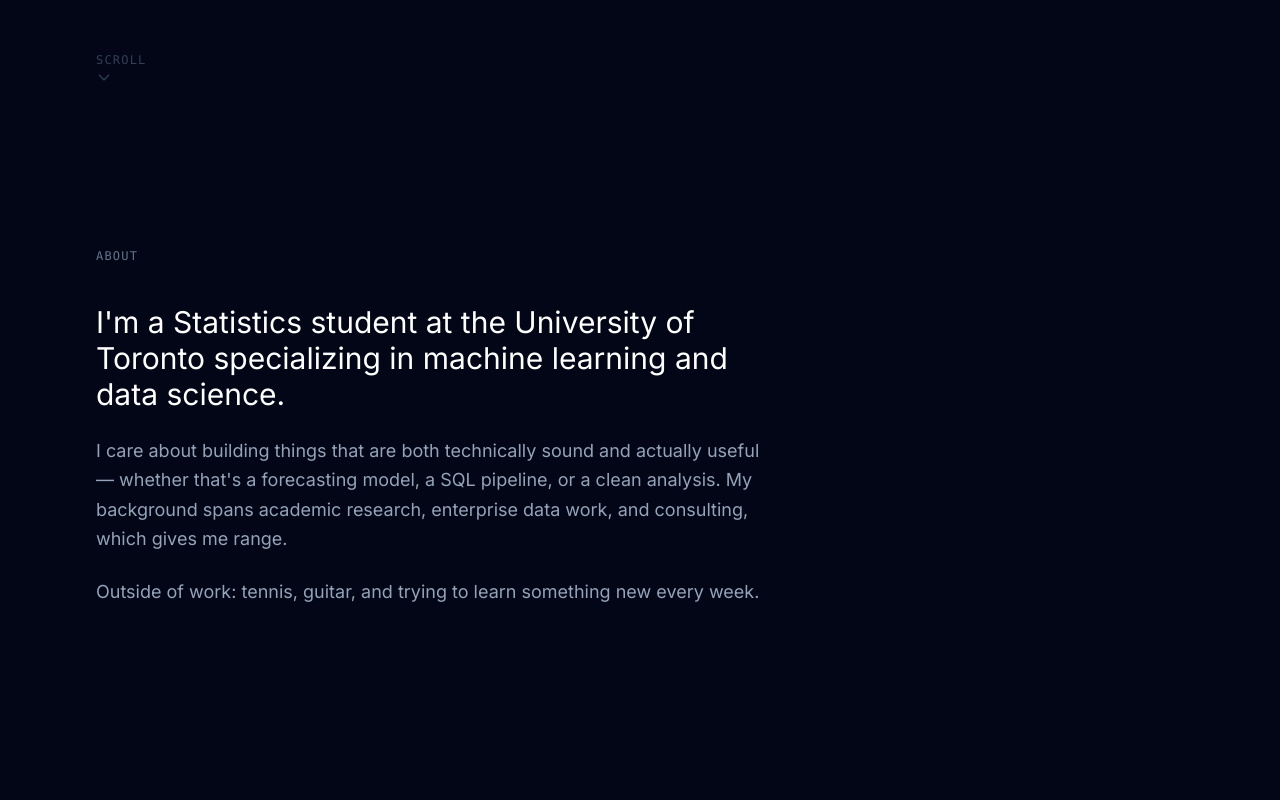
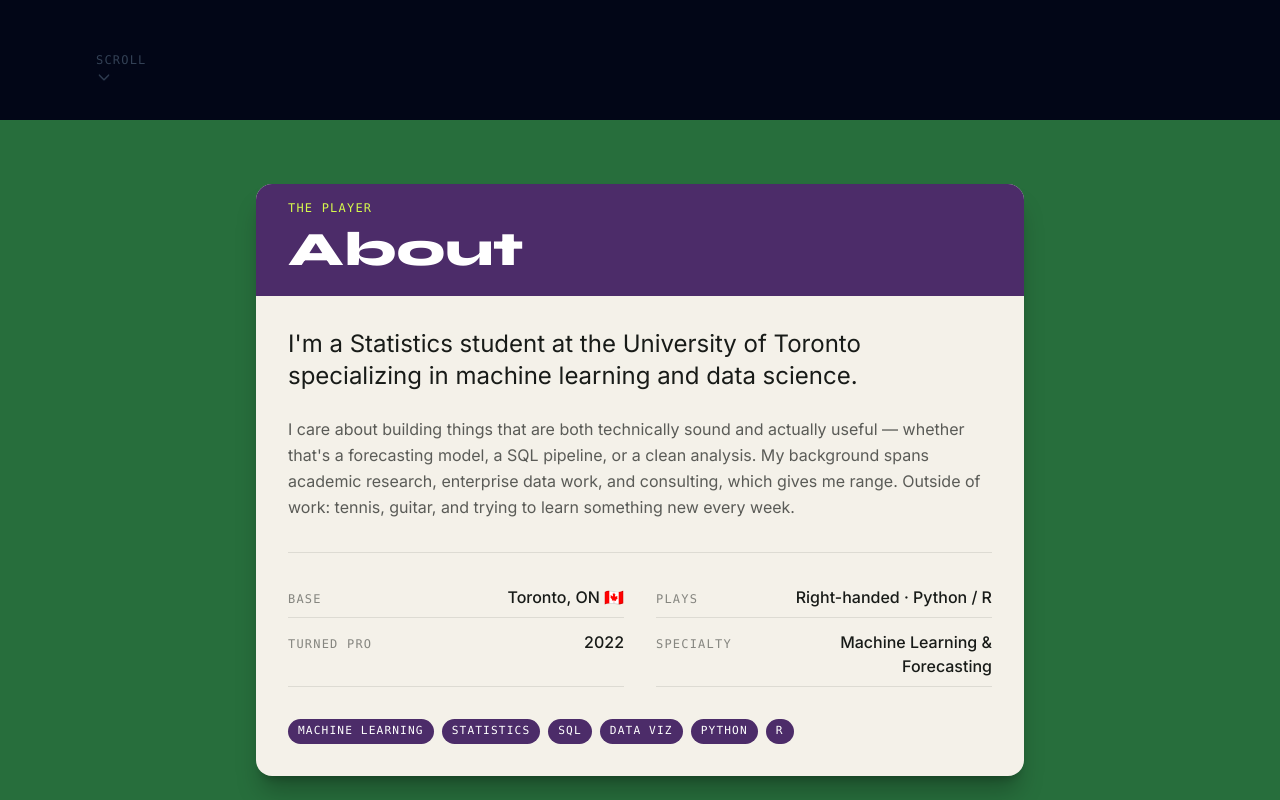
Before and after one commit to smarthkaul/smarthkaul.github.io, a React (Vite) app in the folder website/: page / in a window 1280 px wide. Shown: the part 680-1480 px from the top of the page. Built offline with nearby package versions, Linux system fonts and the light colour scheme.

Commit message:
Reskin About as THE PLAYER stat card

```diff
--- a/website/src/components/About.jsx
+++ b/website/src/components/About.jsx
@@ -1,28 +1,55 @@
 import { useReveal } from "../hooks/useReveal";
+import StatCard from "./broadcast/StatCard";
+import Badge from "./broadcast/Badge";
+
+const PROFILE = [
+  { k: "Base", v: "Toronto, ON 🇨🇦" },
+  { k: "Plays", v: "Right-handed · Python / R" },
+  { k: "Turned pro", v: "2022" },
+  { k: "Specialty", v: "Machine Learning & Forecasting" },
+];
+
+const SKILLS = ["Machine Learning", "Statistics", "SQL", "Data Viz", "Python", "R"];
 
 const About = () => {
   const [ref, visible] = useReveal();
 
   return (
-    <section id="about" className="py-32 bg-slate-950 px-6 sm:px-12 lg:px-24">
-      <div ref={ref} className={`max-w-2xl reveal ${visible ? "visible" : ""}`}>
-        <p className="font-mono text-slate-500 text-xs uppercase tracking-widest mb-10">
-          About
-        </p>
-        <p className="text-white text-2xl sm:text-3xl font-light leading-relaxed mb-6">
-          I&apos;m a Statistics student at the University of Toronto specializing
-          in machine learning and data science.
-        </p>
-        <p className="text-slate-400 text-lg leading-relaxed mb-6">
-          I care about building things that are both technically sound and
-          actually useful — whether that&apos;s a forecasting model, a SQL
-          pipeline, or a clean analysis. My background spans academic research,
-          enterprise data work, and consulting, which gives me range.
-        </p>
-        <p className="text-slate-400 text-lg leading-relaxed">
-          Outside of work: tennis, guitar, and trying to learn something new
-          every week.
-        </p>
+    <section id="about" className="px-6 sm:px-12 lg:px-24 py-16">
+      <div ref={ref} className={`max-w-3xl mx-auto reveal ${visible ? "visible" : ""}`}>
+        <StatCard broadcast="The Player" title="About">
+          <p className="text-charcoal text-xl sm:text-2xl font-light leading-relaxed mb-6">
+            I&apos;m a Statistics student at the University of Toronto specializing in
+            machine learning and data science.
+          </p>
+          <p className="text-charcoal/70 text-base leading-relaxed mb-8">
+            I care about building things that are both technically sound and actually
+            useful — whether that&apos;s a forecasting model, a SQL pipeline, or a clean
+            analysis. My background spans academic research, enterprise data work, and
+            consulting, which gives me range. Outside of work: tennis, guitar, and trying
+            to learn something new every week.
+          </p>
+          <dl className="grid grid-cols-1 sm:grid-cols-2 gap-x-8 gap-y-1 border-t border-charcoal/10 pt-6 mb-8">
+            {PROFILE.map(({ k, v }) => (
+              <div
+                key={k}
+                className="flex items-baseline justify-between gap-4 border-b border-charcoal/10 py-2"
+              >
+                <dt className="font-mono text-xs uppercase tracking-widest text-charcoal/50">
+                  {k}
+                </dt>
+                <dd className="text-charcoal font-medium text-right">{v}</dd>
+              </div>
+            ))}
+          </dl>
+          <div className="flex flex-wrap gap-2">
+            {SKILLS.map((s) => (
+              <Badge key={s} tone="purple">
+                {s}
+              </Badge>
+            ))}
+          </div>
+        </StatCard>
       </div>
     </section>
   );
```
